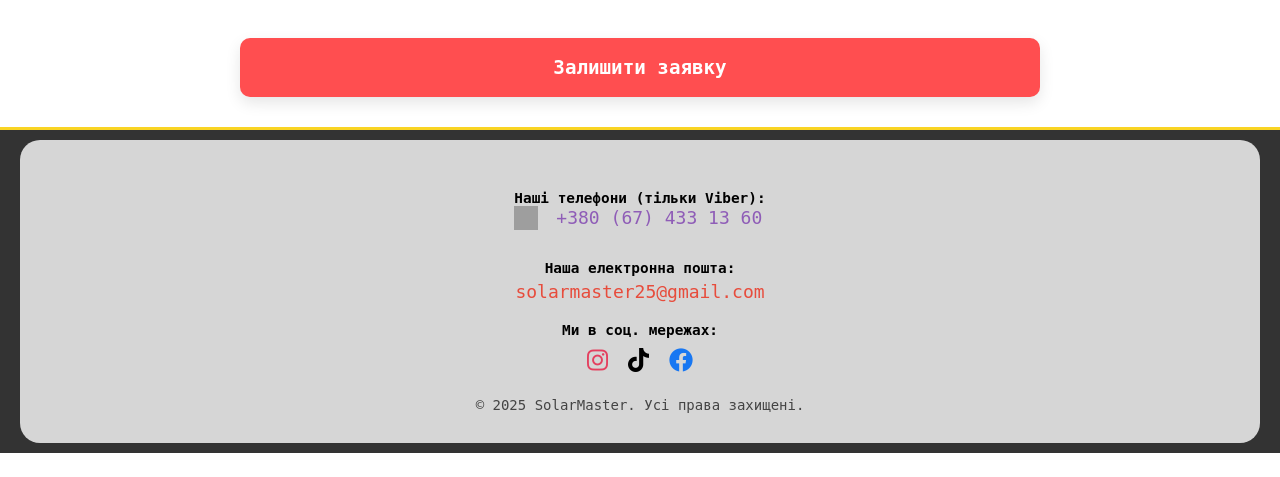
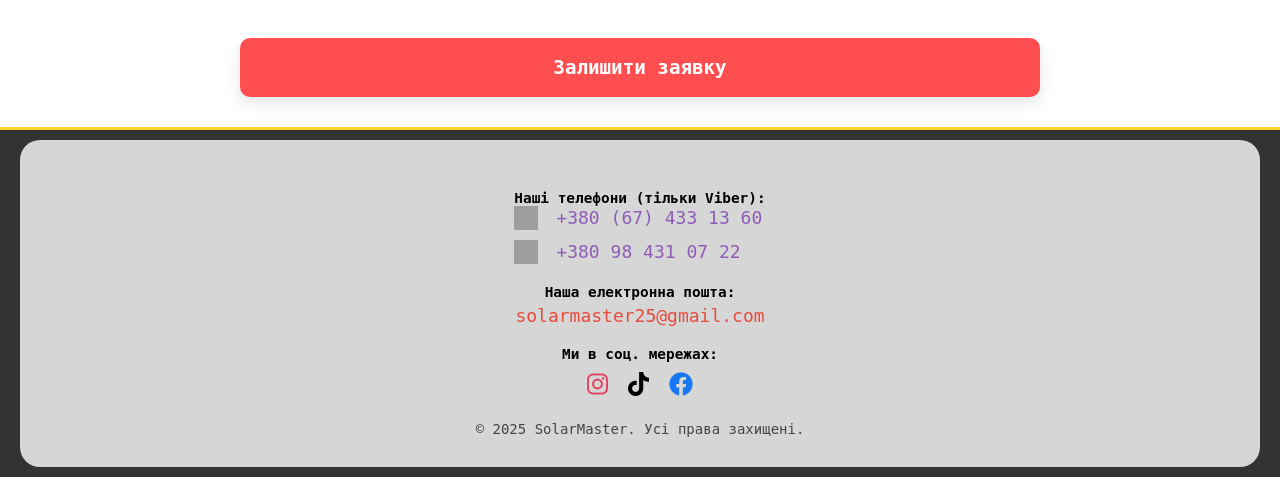
Before and after one commit to KostyaNike/solarpanel, a Django app: page / in a window 1280 px wide. Shown: the part 2177-2654 px from the top of the page. Before the commit the page ends 2630 px from the top, so only its background shows below. Run offline with Django 5.2, Linux system fonts and the light colour scheme; grey boxes are pictures that could not be loaded.

Commit message:
змінено другий номер

```diff
--- a/templates/solar_main/index.html
+++ b/templates/solar_main/index.html
@@ -202,12 +202,12 @@
                         +380 (67) 433 13 60
                         </a>
                     </div>
-                    <!-- <div>
-                        <a href="viber://chat?number=%2B380934483219" target="_blank" style="font-size: 18px; text-decoration: none; color: #8f5db7;">
+                    <div>
+                        <a href="viber://chat?number=%2B380984310722" target="_blank" style="font-size: 18px; text-decoration: none; color: #8f5db7;">
                         <img src="https://cdn.simpleicons.org/viber/8f5db7" alt="Viber" width="20" style="vertical-align: middle; margin-right: 8px;">
-                        +380 (93) 448 32 19
+                        +380 98 431 07 22
                         </a>
-                    </div> -->
+                    </div>
                 </div>
 
 
```
